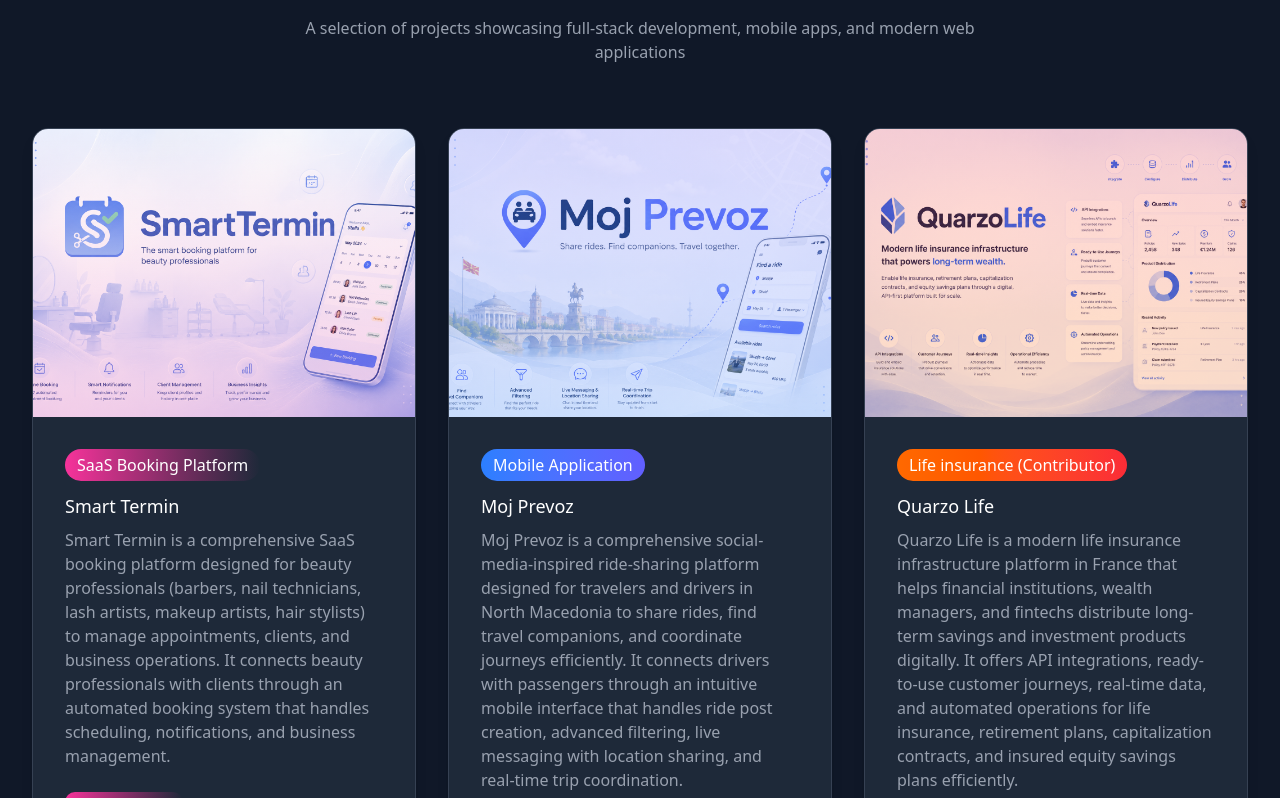
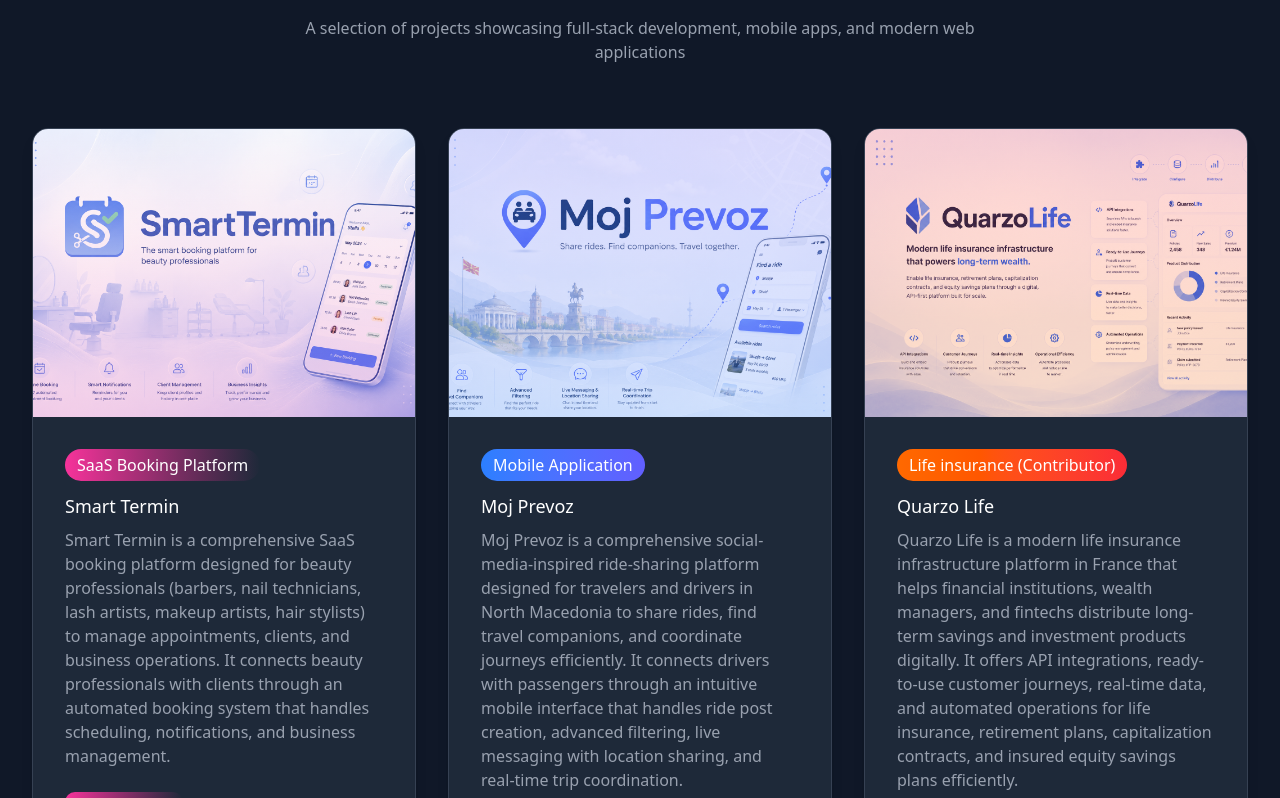
Before and after one commit to pavich5/Portfolio-Page, a React (Vite) app: page / in a window 1280 px wide. Shown: the part 2062-2860 px from the top of the page. Built offline with nearby package versions, Linux system fonts and the light colour scheme.

Commit message:
Refactor image positioning logic in Projects component to simplify conditions for specific project titles

```diff
--- a/src/components/Projects.tsx
+++ b/src/components/Projects.tsx
@@ -178,10 +178,8 @@
                     src={project.image}
                     alt={project.title}
                     style={{
-                      objectPosition: project.title === 'Cockpit'
+                      objectPosition: ['Cockpit', 'Pabau', 'Quarzo Life'].includes(project.title)
                         ? 'left center'
-                        : project.title === 'Pabau'
-                        ? 'center top'
                         : 'center center'
                     }}
                     className="w-full h-full object-cover group-hover:scale-110 transition-transform duration-500"
```
